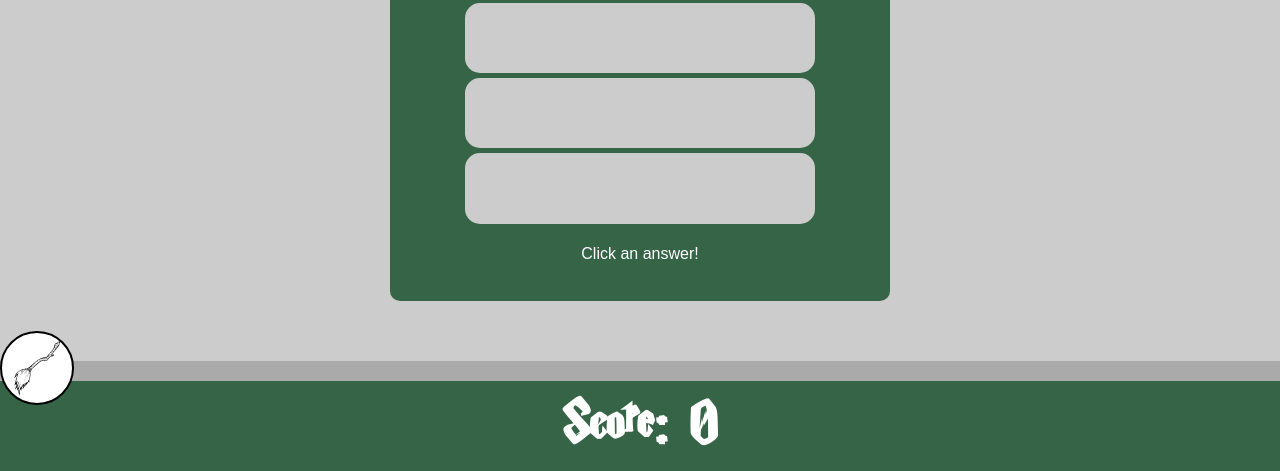
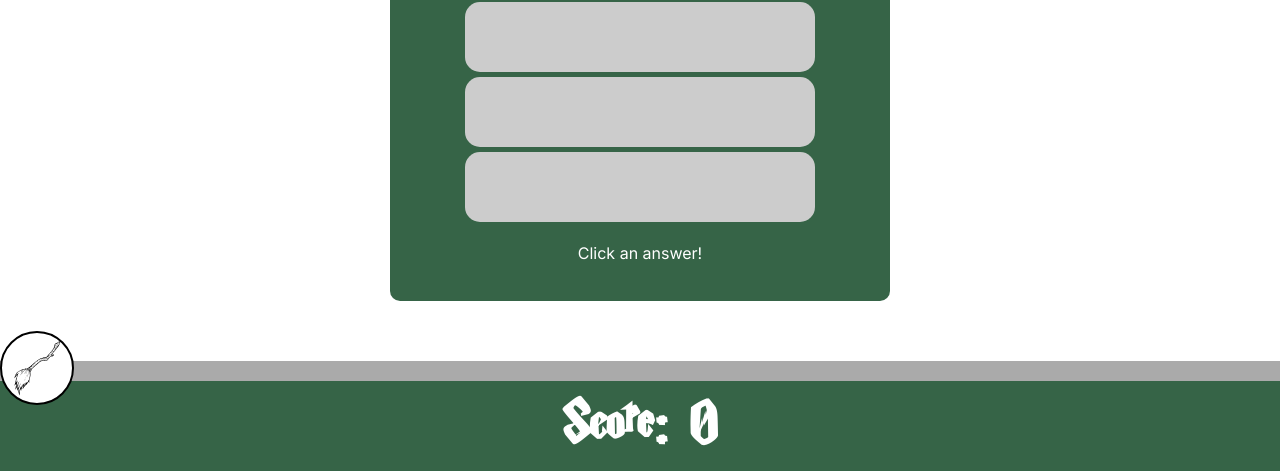
Before and after one commit to AbbieWills/Quizzard, a plain HTML site: page client/assets/Quiz Pages/Slytherin/quiz-page-slytherin.html in a window 1280 px wide. Shown: the part 329-800 px from the top of the page. Drawn offline with Linux system fonts and the light colour scheme; no server answers; files whose address does not match are found by name.

Commit message:
Updates for css on pages

```diff
--- a/client/assets/Quiz Pages/Gryffindor/quiz-page-gryffindor.css
+++ b/client/assets/Quiz Pages/Gryffindor/quiz-page-gryffindor.css
@@ -9,20 +9,20 @@ a {
 }
 
 h1 {
-  font-family: "HarryPotter", sans-serif;
+  font-family: "HarryPotter", "Inter";
   font-size: 60px;
 }
 
 h2 {
-  font-family: sans-serif;
+  font-family: "Inter";
 }
 
 p {
-  font-family: sans-serif;
+  font-family: "Inter";
 }
 
 button {
-  font-family: sans-serif;
+  font-family: "Inter";
   font-size: 20px;
 }
 
@@ -212,7 +212,7 @@ body {
   margin: 10px 0 20px 0;
   border-radius: 15px;
   font-size: 30px;
-  font-family: "HarryPotter", sans-serif;
+  font-family: "HarryPotter", "Inter";
 }
 
 .back button:hover {
--- a/client/assets/Quiz Pages/Hufflepuff/quiz-page-huffle.css
+++ b/client/assets/Quiz Pages/Hufflepuff/quiz-page-huffle.css
@@ -9,20 +9,20 @@ a {
 }
 
 h1 {
-  font-family: "HarryPotter", sans-serif;
+  font-family: "HarryPotter", "Inter";
   font-size: 60px;
 }
 
 h2 {
-  font-family: sans-serif;
+  font-family: "Inter";
 }
 
 p {
-  font-family: sans-serif;
+  font-family: "Inter";
 }
 
 button {
-  font-family: sans-serif;
+  font-family: "Inter";
   font-size: 20px;
 }
 
@@ -212,7 +212,7 @@ body {
   margin: 10px 0 20px 0;
   border-radius: 15px;
   font-size: 30px;
-  font-family: "HarryPotter", sans-serif;
+  font-family: "HarryPotter", "Inter";
 }
 
 .back button:hover {
@@ -260,10 +260,6 @@ body {
   height: 20px;
   transition: width 3s ease;
   background-image: url("../../images/Starry.jpg");
-}
-
-.holding-container {
-  display: flex;
 }
 
 .second-holding-container {
--- a/client/assets/Quiz Pages/Ravenclaw/quiz-page-ravenclaw.css
+++ b/client/assets/Quiz Pages/Ravenclaw/quiz-page-ravenclaw.css
@@ -9,20 +9,20 @@ a {
 }
 
 h1 {
-  font-family: "HarryPotter", sans-serif;
+  font-family: "HarryPotter", "Inter";
   font-size: 60px;
 }
 
 h2 {
-  font-family: sans-serif;
+  font-family: "Inter";
 }
 
 p {
-  font-family: sans-serif;
+  font-family: "Inter";
 }
 
 button {
-  font-family: sans-serif;
+  font-family: "Inter";
   font-size: 20px;
 }
 
@@ -212,7 +212,7 @@ body {
   margin: 10px 0 20px 0;
   border-radius: 15px;
   font-size: 30px;
-  font-family: "HarryPotter", sans-serif;
+  font-family: "HarryPotter", "Inter";
 }
 
 .back button:hover {
--- a/client/assets/Quiz Pages/Slytherin/quiz-page-slytherin.css
+++ b/client/assets/Quiz Pages/Slytherin/quiz-page-slytherin.css
@@ -9,20 +9,20 @@ a {
 }
 
 h1 {
-  font-family: "HarryPotter", sans-serif;
+  font-family: "HarryPotter", "Inter";
   font-size: 60px;
 }
 
 h2 {
-  font-family: sans-serif;
+  font-family: "Inter";
 }
 
 p {
-  font-family: sans-serif;
+  font-family: "Inter";
 }
 
 button {
-  font-family: sans-serif;
+  font-family: "Inter";
   font-size: 20px;
 }
 
@@ -110,7 +110,6 @@ body {
   align-items: center;
   justify-content: center;
   padding: 60px 0 60px 0;
-  background-color: #ccc;
 }
 
 .main-container {
@@ -212,7 +211,7 @@ body {
   margin: 10px 0 20px 0;
   border-radius: 15px;
   font-size: 30px;
-  font-family: "HarryPotter", sans-serif;
+  font-family: "HarryPotter", "Inter";
 }
 
 .back button:hover {
--- a/client/assets/Quiz Pages/Slytherin/quiz-page-slytherin.html
+++ b/client/assets/Quiz Pages/Slytherin/quiz-page-slytherin.html
@@ -3,6 +3,12 @@
   <head>
     <meta charset="UTF-8" />
     <meta name="viewport" content="width=device-width, initial-scale=1.0" />
+    <link rel="preconnect" href="https://fonts.googleapis.com" />
+    <link rel="preconnect" href="https://fonts.gstatic.com" crossorigin />
+    <link
+      href="https://fonts.googleapis.com/css2?family=Inter:wght@100;200;300;400;500;600;700;800;900&display=swap"
+      rel="stylesheet"
+    />
     <link
       rel="stylesheet"
       href="Quiz Pages/Slytherin/quiz-page-slytherin.css"
```
Also changed, not shown: client/Home/home-page.html (+6 -0 lines), client/Home/home.css (+7 -5 lines), client/assets/Quiz Pages/Gryffindor/quiz-page-gryffindor.html (+6 -0 lines), client/assets/Quiz Pages/Hufflepuff/quiz-page-huffle.html (+6 -0 lines), client/assets/Quiz Pages/Ravenclaw/quiz-page-ravenclaw.html (+6 -0 lines).
